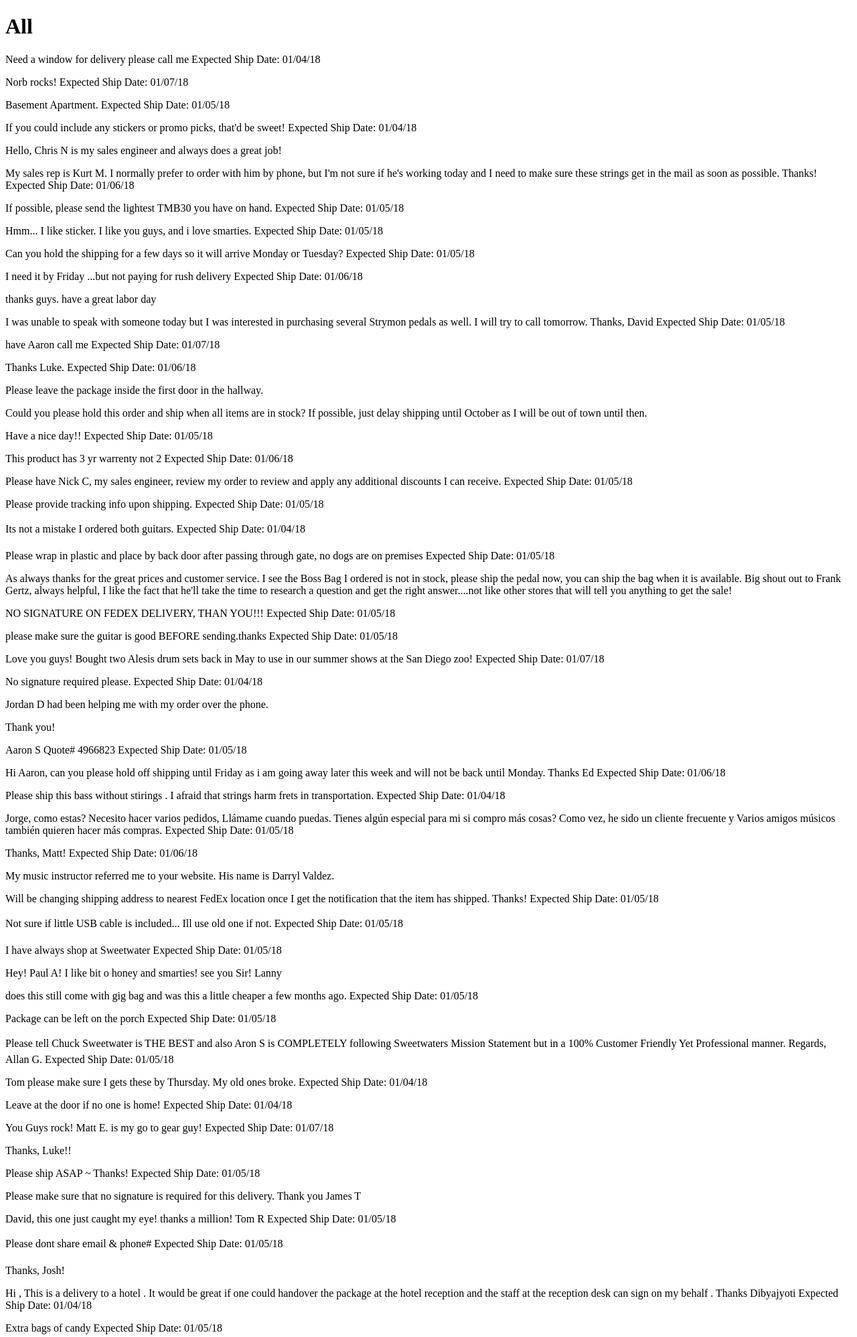
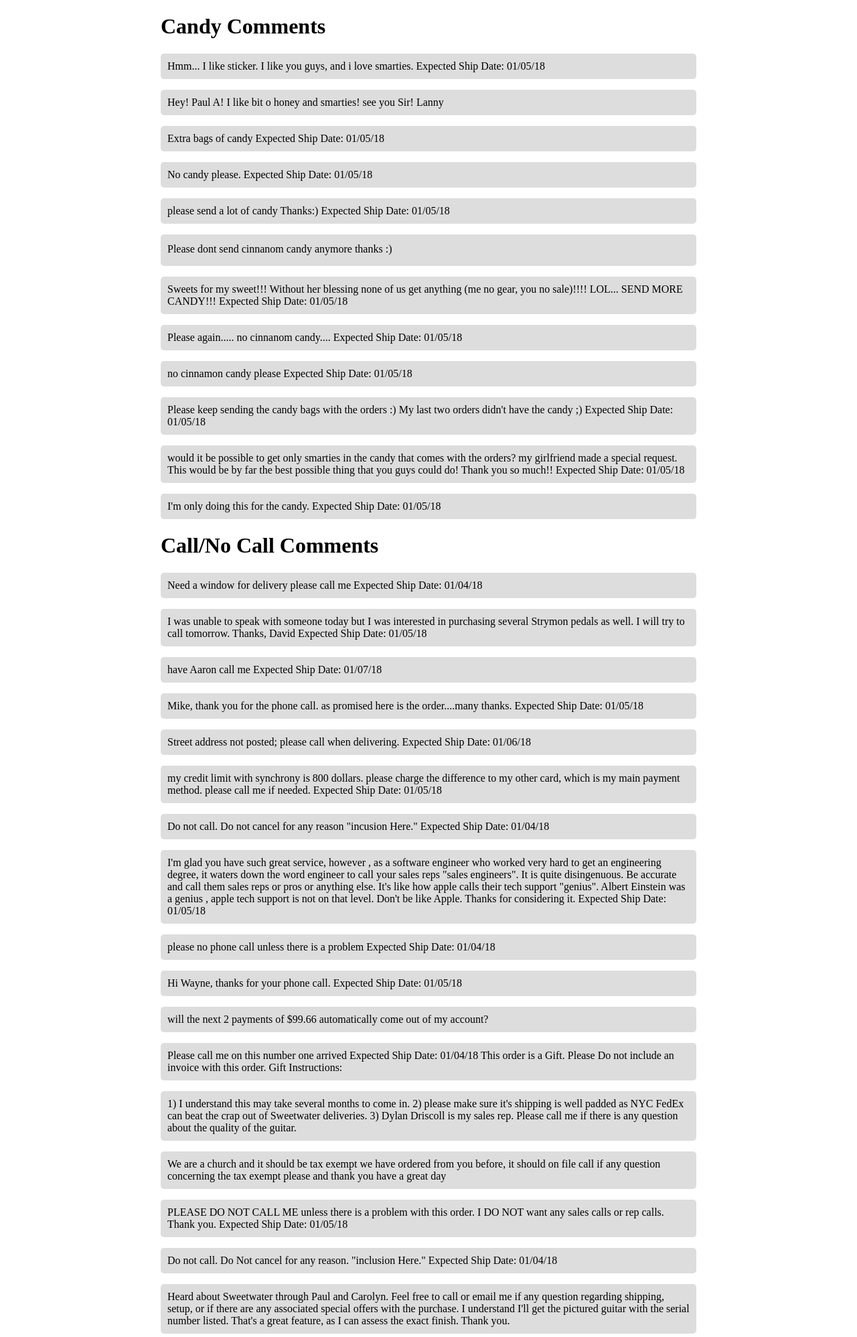
Before and after one commit to ahouse101/SW-Test, a PHP site: page / in a window 1280 px wide. Shown: the top 1996 px of the page at 67% size. Run offline with PHP 8.4, Linux system fonts and the light colour scheme; data comes from the database, SQL or seed files in the repository.

Commit message:
Finished basic comment types, added very simple styling to make it readable.

```diff
--- a/index.php
+++ b/index.php
@@ -3,9 +3,23 @@
 	<head>
 		<title>Comments Report</title>
 		<meta charset='utf-8'>
+
+		<style>
+			main {
+				max-width: 800px;
+				margin: 0 auto;
+			}
+
+			.comment {
+				background: #DDD;
+				border-radius: 5px;
+				padding: 10px;
+			}
+		</style>
 	</head>
 
 	<body>
+		<main>
 			<?php
 				$servername = "127.0.0.1";
 				$username = "sample";
@@ -23,16 +37,33 @@
 				function displayComments($pdo, $header, $where) {
 					echo "<h1>$header</h1>";
 
-				$commentsStatement = $pdo->query("SELECT comments FROM sweetwater_test;");
+					$query = "SELECT comments FROM sweetwater_test";
+					if ($where) $query .= " WHERE $where";
+					$commentsStatement = $pdo->query($query);
 					$comments = $commentsStatement->fetchAll(PDO::FETCH_COLUMN, 0);
 
 					foreach ($comments as $comment) {
-					echo "<p>$comment</p>";
+						echo "<p class='comment'>$comment</p>";
 					}
 				}
 
-			displayComments($pdo, "All", "");
+				$commentTypes = array(
+					"Candy" => "comments LIKE '%candy%' OR comments LIKE '%smarties%' OR comments LIKE '%bit o\' honey%'",
+					"Call/No Call" => "comments LIKE '%call%'",
+					"Referral" => "comments LIKE '%refer%'",
+					"Signature" => "comments LIKE '%sign%'",
+					"Misc" => "comments NOT LIKE '%call%'
+						AND comments NOT LIKE '%sign%'
+						AND comments NOT LIKE '%refer%'
+						AND comments NOT LIKE '%candy%'
+						AND comments NOT LIKE '%smarties%'
+						AND comments NOT LIKE '%bit o\' honey%'"
+				);
+
+				foreach ($commentTypes as $type => $where) {
+					displayComments($pdo, "$type Comments", $where);
+				}
 			?>
-
+		</main>
 	</body>
 </html>
```
Lines whose indentation alone changed are shown as unchanged.
